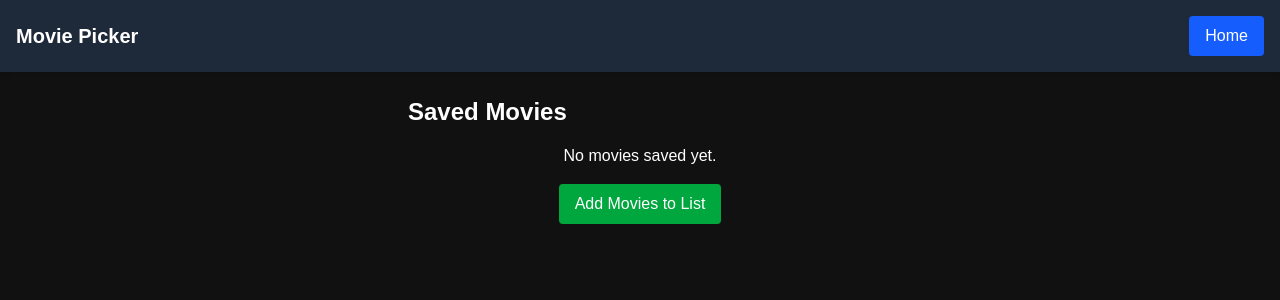
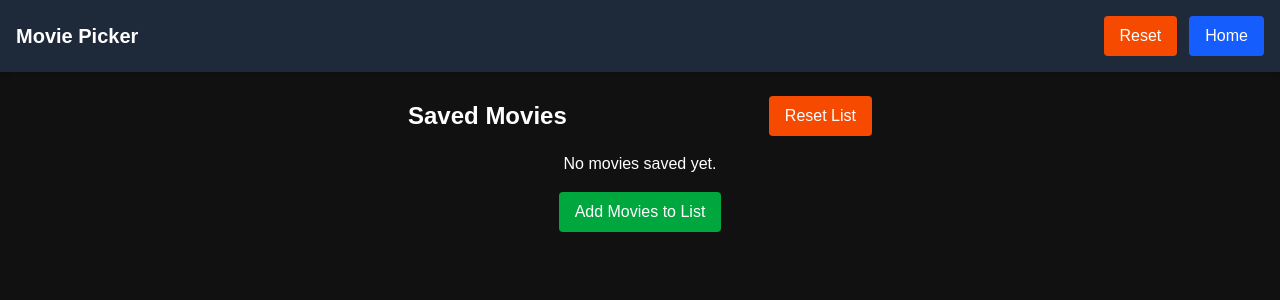
Before and after one commit to riccvargiu-eng/NextProject, a Next.js app: page /list in a window 1280 px wide. Shown: the top 300 px of the page. Built offline with nearby package versions, Linux system fonts and the light colour scheme.

Commit message:
feat: add reset functionality to clear saved movies and reload parameters; enhance UI with reset buttons

```diff
--- a/src/app/browse/page.jsx
+++ b/src/app/browse/page.jsx
@@ -17,13 +17,15 @@ export default function BrowsePage() {
   const [savedMovies, setSavedMovies] = useState([]);
   const [loading, setLoading] = useState(true);
 
-  // Carica film salvati da localStorage all'avvio
+  // Carica film salvati da localStorage all'avvio e quando cambiano i parametri
   useEffect(() => {
     const stored = localStorage.getItem("savedMovies");
     if (stored) {
       setSavedMovies(JSON.parse(stored));
+    } else {
+      setSavedMovies([]);
     }
-  }, []);
+  }, [genre, rating, totalMovies]);
 
   // Carica film dall'API
   useEffect(() => {
@@ -93,9 +95,23 @@ export default function BrowsePage() {
   const movie = movies[currentIndex];
   const progress = savedMovies.length;
 
+  const handleReset = () => {
+    localStorage.removeItem("savedMovies");
+    setSavedMovies([]);
+    window.location.reload();
+  };
+
   return (
     <main className="flex flex-col items-center justify-center min-h-screen p-6">
-      <h1 className="text-2xl font-bold mb-4">Browse Movies</h1>
+      <div className="w-full max-w-4xl flex justify-between items-center mb-4">
+        <h1 className="text-2xl font-bold">Browse Movies</h1>
+        <button
+          onClick={handleReset}
+          className="bg-orange-600 hover:bg-orange-700 text-white px-4 py-2 rounded transition"
+        >
+          Reset List
+        </button>
+      </div>
 
       <div className="w-64 h-[384px] relative mb-4">
         {movie.poster_path ? (
--- a/src/app/components/Header.jsx
+++ b/src/app/components/Header.jsx
@@ -13,6 +13,29 @@ export default function Header() {
     router.push("/");
   };
 
+  const handleReset = () => {
+    // Recupera i parametri di ricerca salvati
+    const savedParams = localStorage.getItem("searchParams");
+    if (savedParams) {
+      const params = JSON.parse(savedParams);
+      // Svuota solo la lista salvata, mantieni i parametri
+      localStorage.removeItem("savedMovies");
+      // Se sei già sulla pagina browse, ricarica per aggiornare lo stato
+      if (window.location.pathname === "/browse") {
+        window.location.reload();
+      } else {
+        router.push(
+          `/browse?genre=${params.genre}&rating=${params.rating}&total=${params.total}`
+        );
+      }
+    } else {
+      // Se non ci sono parametri salvati, vai al setup
+      localStorage.removeItem("savedMovies");
+      localStorage.removeItem("targetMovies");
+      router.push("/setup");
+    }
+  };
+
   return (
     <header className="bg-gray-800 text-white p-4 shadow-md">
       <div className="max-w-7xl mx-auto flex items-center justify-between">
@@ -22,6 +45,13 @@ export default function Header() {
         >
           Movie Picker
         </button>
+        <div className="flex gap-3">
+          <button
+            onClick={handleReset}
+            className="bg-orange-600 hover:bg-orange-700 px-4 py-2 rounded transition"
+          >
+            Reset
+          </button>
           <button
             onClick={handleHomeClick}
             className="bg-blue-600 hover:bg-blue-700 px-4 py-2 rounded transition"
@@ -29,6 +59,7 @@ export default function Header() {
             Home
           </button>
         </div>
+      </div>
     </header>
   );
 }
--- a/src/app/list/page.jsx
+++ b/src/app/list/page.jsx
@@ -46,9 +46,32 @@ export default function ListPage() {
     router.push(`/result?ids=${idsParam}`);
   };
 
+  const handleReset = () => {
+    const savedParams = localStorage.getItem("searchParams");
+    if (savedParams) {
+      const params = JSON.parse(savedParams);
+      localStorage.removeItem("savedMovies");
+      router.push(
+        `/browse?genre=${params.genre}&rating=${params.rating}&total=${params.total}`
+      );
+    } else {
+      localStorage.removeItem("savedMovies");
+      localStorage.removeItem("targetMovies");
+      router.push("/setup");
+    }
+  };
+
   return (
     <main className="p-6 max-w-lg mx-auto">
-      <h1 className="text-2xl font-bold mb-4">Saved Movies</h1>
+      <div className="flex justify-between items-center mb-4">
+        <h1 className="text-2xl font-bold">Saved Movies</h1>
+        <button
+          onClick={handleReset}
+          className="bg-orange-600 hover:bg-orange-700 text-white px-4 py-2 rounded transition"
+        >
+          Reset List
+        </button>
+      </div>
 
       {savedMovies.length === 0 && (
         <div className="text-center">
--- a/src/app/setup/page.jsx
+++ b/src/app/setup/page.jsx
@@ -30,8 +30,16 @@ export default function SetupPage() {
   const handleStart = () => {
     if (!selectedGenre) return alert("Please select a genre!");
     setLoading(true);
-    // Salva il target di film desiderato in localStorage
+    // Salva il target di film desiderato e i parametri di ricerca in localStorage
     localStorage.setItem("targetMovies", totalMovies.toString());
+    localStorage.setItem(
+      "searchParams",
+      JSON.stringify({
+        genre: selectedGenre,
+        rating: selectedRating,
+        total: totalMovies,
+      })
+    );
     router.push(
       `/browse?genre=${selectedGenre}&rating=${selectedRating}&total=${totalMovies}` // reindirizza alla pagina di navigazione con i parametri selezionati
     );
```
Lines whose indentation alone changed are shown as unchanged.
